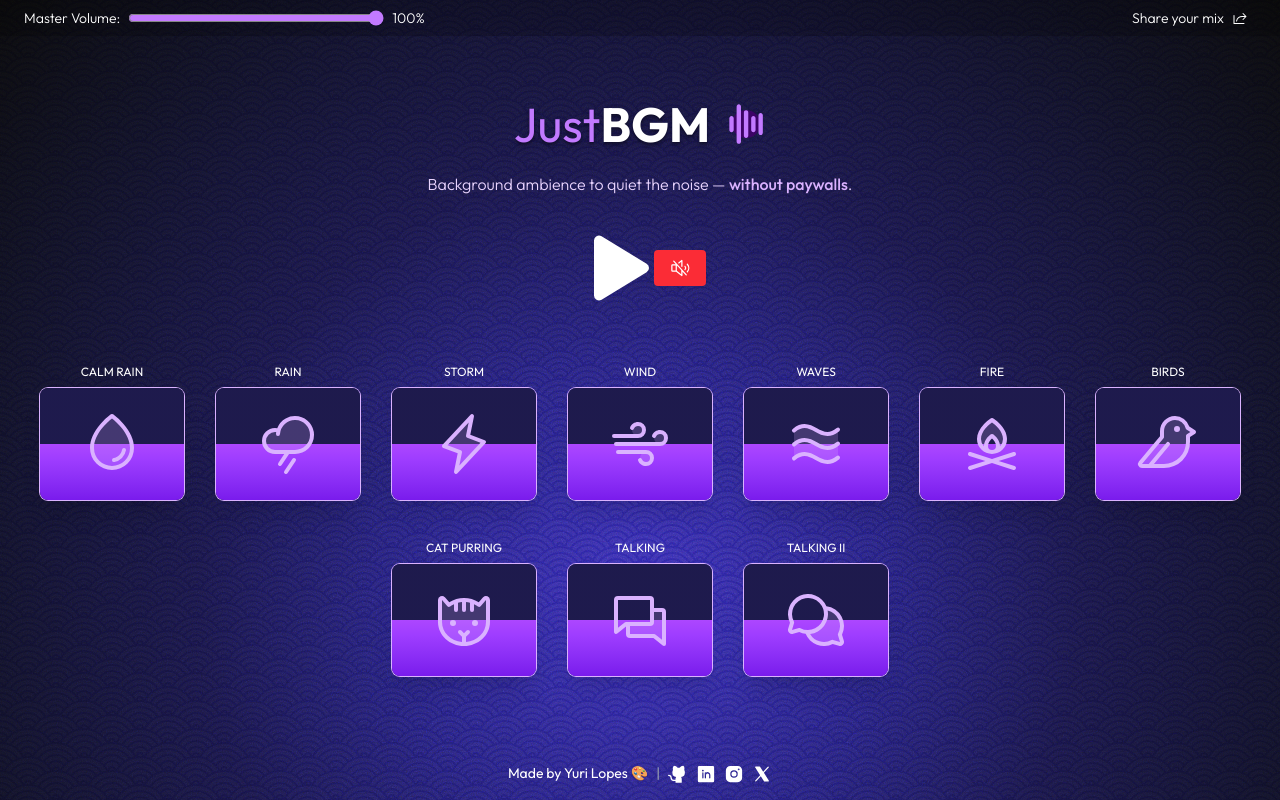
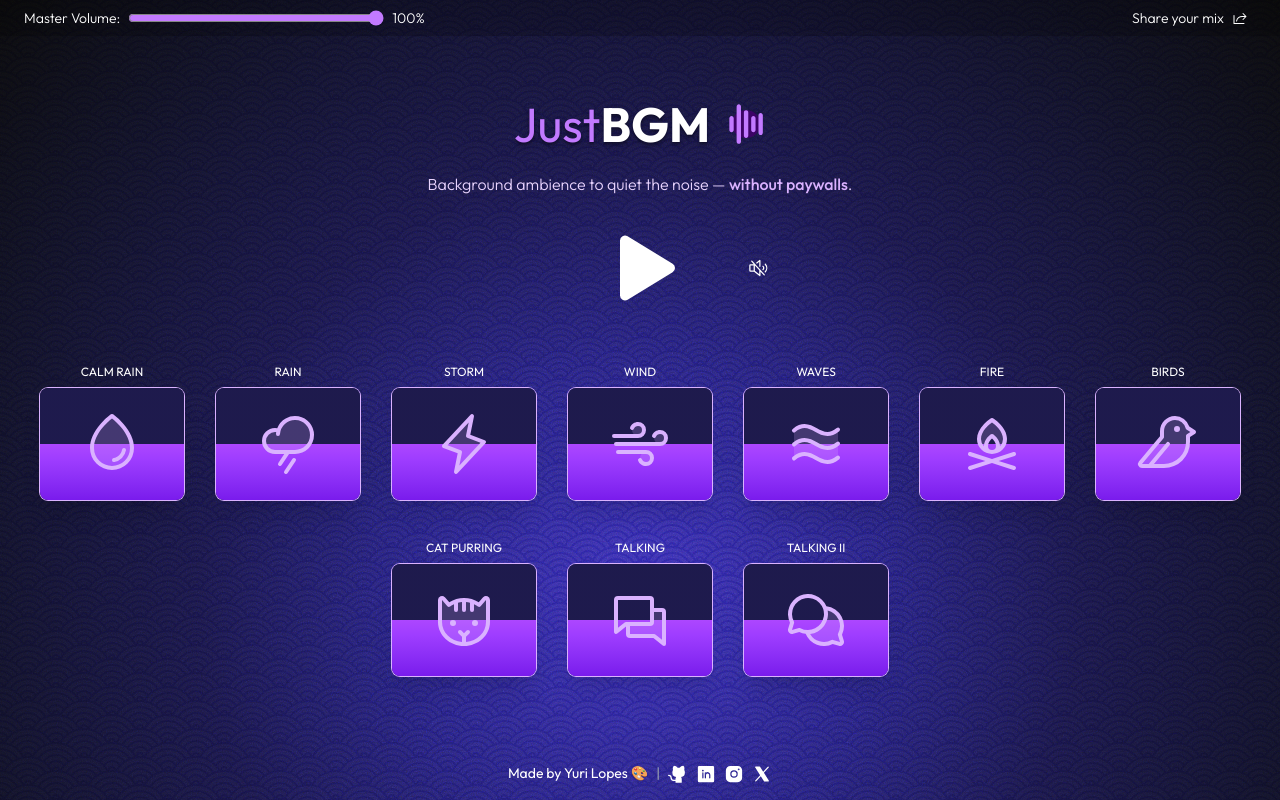
Before and after one commit to YuriLopesM/just-bgm, a React (Vite) app: page / in a window 1280 px wide. Built offline with nearby package versions, Linux system fonts and the light colour scheme; no server answers.

Commit message:
fix: mute all button position and size

```diff
--- a/src/components/mute-all.tsx
+++ b/src/components/mute-all.tsx
@@ -1,10 +1,17 @@
+import type { ComponentProps } from 'react'
+
 import { SpeakerSlashIcon } from '@phosphor-icons/react'
 
-export const MuteAllButton = ({ onClick }: { onClick: () => void }) => {
+type MuteAllButtonProps = {
+  className?: ComponentProps<'div'>['className']
+  onClick: () => void
+}
+
+export const MuteAllButton = ({ className, onClick }: MuteAllButtonProps) => {
   return (
     <button
       onClick={onClick}
-      className="px-4 py-2 cursor-pointer bg-red-500 text-white rounded hover:bg-red-300 transition"
+      className={`p-2 cursor-pointer rounded-full text-white  hover:bg-red-500 transition ${className || ''}`}
     >
       <SpeakerSlashIcon size={20} />
     </button>
--- a/src/routes/index.tsx
+++ b/src/routes/index.tsx
@@ -76,7 +76,7 @@
       <section className="relative z-10 mb-4 flex items-center justify-center m-auto">
         <PlayPause play={play} pause={pause} isPlaying={isMasterPlaying} />
 
-        <MuteAllButton onClick={handleMuteAll} />
+        <MuteAllButton onClick={handleMuteAll} className="absolute -right-24" />
       </section>
 
       <main
```
